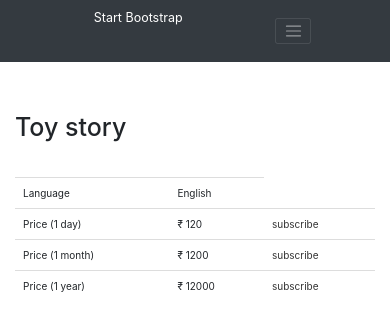
After one commit to suvigyaagr/Hackathon_assgn_Team_A, a Django app: a page that uses jumla/charchitra/templates/charchitra/video_detail.html in a window 390 px wide; the page is wider, and only the part inside the window is pictured. The commit adds this page. Shown: the top 309 px of that part. Run offline with Django 3.2, Linux system fonts and the light colour scheme; some libraries are stand-ins or nearby versions.

Commit message:
created detail page for induvidual videos

```diff
--- /dev/null
+++ b/jumla/charchitra/templates/charchitra/video_detail.html
@@ -0,0 +1,118 @@
+<!DOCTYPE html>
+<html lang="en">
+
+<head>
+
+  <meta charset="utf-8">
+  <meta name="viewport" content="width=device-width, initial-scale=1, shrink-to-fit=no">
+  <meta name="description" content="">
+  <meta name="author" content="">
+
+  <title>Bare - Start Bootstrap Template</title>
+
+  <!-- Bootstrap core CSS -->
+  <link href="vendor/bootstrap/css/bootstrap.min.css" rel="stylesheet">
+
+</head>
+
+
+<body>
+
+  <!-- Navigation -->
+  <nav class="navbar navbar-expand-lg navbar-dark bg-dark static-top">
+    <div class="container">
+      <a class="navbar-brand" href="#">Start Bootstrap</a>
+      <button class="navbar-toggler" type="button" data-toggle="collapse" data-target="#navbarResponsive" aria-controls="navbarResponsive" aria-expanded="false" aria-label="Toggle navigation">
+        <span class="navbar-toggler-icon"></span>
+      </button>
+      <div class="collapse navbar-collapse" id="navbarResponsive">
+        <ul class="navbar-nav ml-auto">
+          <li class="nav-item active">
+            <a class="nav-link" href="#">Home
+              <span class="sr-only">(current)</span>
+            </a>
+          </li>
+          <li class="nav-item">
+            <a class="nav-link" href="#">About</a>
+          </li>
+          <li class="nav-item">
+            <a class="nav-link" href="#">Services</a>
+          </li>
+          <li class="nav-item">
+            <a class="nav-link" href="#">Contact</a>
+          </li>
+        </ul>
+      </div>
+    </div>
+  </nav>
+
+  <!-- Page Content -->
+  <div class="container">
+    <h1 class="mt-5">{{ video.v_name }}</h1>
+    <div class="row">
+      <div class="col-sm" style="margin-top:30px">
+
+        <table class="table table-hover">
+          <thead>
+        <tr>
+
+  <tbody>
+    <tr>
+
+      <td>Language </td>
+      <td>English</td>
+    </tr>
+    <tr>
+      <td>Price (1 day)</td>
+      <td>&#8377 120</td>
+      <td>
+        <a href="" class="btn-default" role="button">
+              subscribe
+        </a>
+      </td>
+    </tr>
+    <tr>
+      <td>Price (1 month)</td>
+      <td>&#8377 1200</td>
+      <td>
+        <a href="" class="btn-default" role="button">
+              subscribe
+        </a>
+      </td>
+    </tr>
+    <tr>
+      <td>Price (1 year)</td>
+      <td>&#8377 12000</td>
+      <td>
+        <a href="" class="btn-default" role="button">
+              subscribe
+        </a>
+      </td>
+    </tr>
+
+
+  </tbody>
+</table>
+
+      </div>
+      <div class="col-sm">
+        <iframe width="480" height="360"
+          src= {{ video.url }}>
+        </iframe>
+      </div>
+    </div>
+    <div>
+        <h1> Summary </h1>
+
+        <h5> {{ video.description }}</h5>
+      </div>
+  </div>
+
+  <!-- Bootstrap core JavaScript -->
+  <link href="//maxcdn.bootstrapcdn.com/bootstrap/4.1.1/css/bootstrap.min.css" rel="stylesheet" id="bootstrap-css">
+  <script src="//maxcdn.bootstrapcdn.com/bootstrap/4.1.1/js/bootstrap.min.js"></script>
+  <script src="//cdnjs.cloudflare.com/ajax/libs/jquery/3.2.1/jquery.min.js"></script>
+
+</body>
+
+</html>
--- a/jumla/charchitra/templates/charchitra/video_list.html
+++ b/jumla/charchitra/templates/charchitra/video_list.html
@@ -56,13 +56,13 @@
 
           {% for video in video_list %}
 
-        <div class="col-xs-18 col-sm-6 col-md-3">
+        <div class="col-xs-18 col-sm-6 col-md-3" style="margin: 10px 20px 20px 20px !important;">
           <div class="thumbnail">
             <!--<img src="http://placehold.it/500x250/EEE">-->
-              <img src={{ video.url }}>
+              <img src={{ video.url }} style="height:150px;width:100px;">
               <div class="caption">
                 <h4>Thumbnail label</h4>
-                <p> {{ video.description }}</p>
+
 
                 <!-- <a href="#" class="btn btn-default btn-xs pull-right" role="button">
                   <i class="glyphicon glyphicon-edit"> </i>
--- a/jumla/charchitra/urls.py
+++ b/jumla/charchitra/urls.py
@@ -9,4 +9,6 @@
     url(r'^dashboard/$',views.dashboard, name='dashboard'),
     url(r'^video/$', views.VideoListView.as_view(), name='video_list'),
     url(r'^video/(?P<pk>\d+)/$', views.VideoDetailView.as_view(), name = 'video_detail'),
+
+    url(r'^videodt/$', views.VideoDetailView.as_view(), name = 'video_detail'),
 ]
--- a/jumla/charchitra/views.py
+++ b/jumla/charchitra/views.py
@@ -37,3 +37,14 @@
 class VideoDetailView(generic.DetailView):
 	model = Video
 	template_name = 'charchitra/detail.html'
+
+
+class VideoDetailView(View):
+
+	def get(self,request):
+		video_dict={"v_name":"Toy story",
+					"description":"Andy's favourite toy, Woody, is worried that after Andy receives his birthday gift, a new toy called Buzz Lightyear, his importance may get reduced. He thus hatches a plan to eliminate Buzz.",
+					"url":"https://www.youtube.com/embed/tgbNymZ7vqY",
+					}
+
+		return render(request,'charchitra/video_detail.html',{'video':video_dict})
```
Also changed, not shown: jumla/charchitra/templates/video_list.html (deleted, +0 -78 lines).
